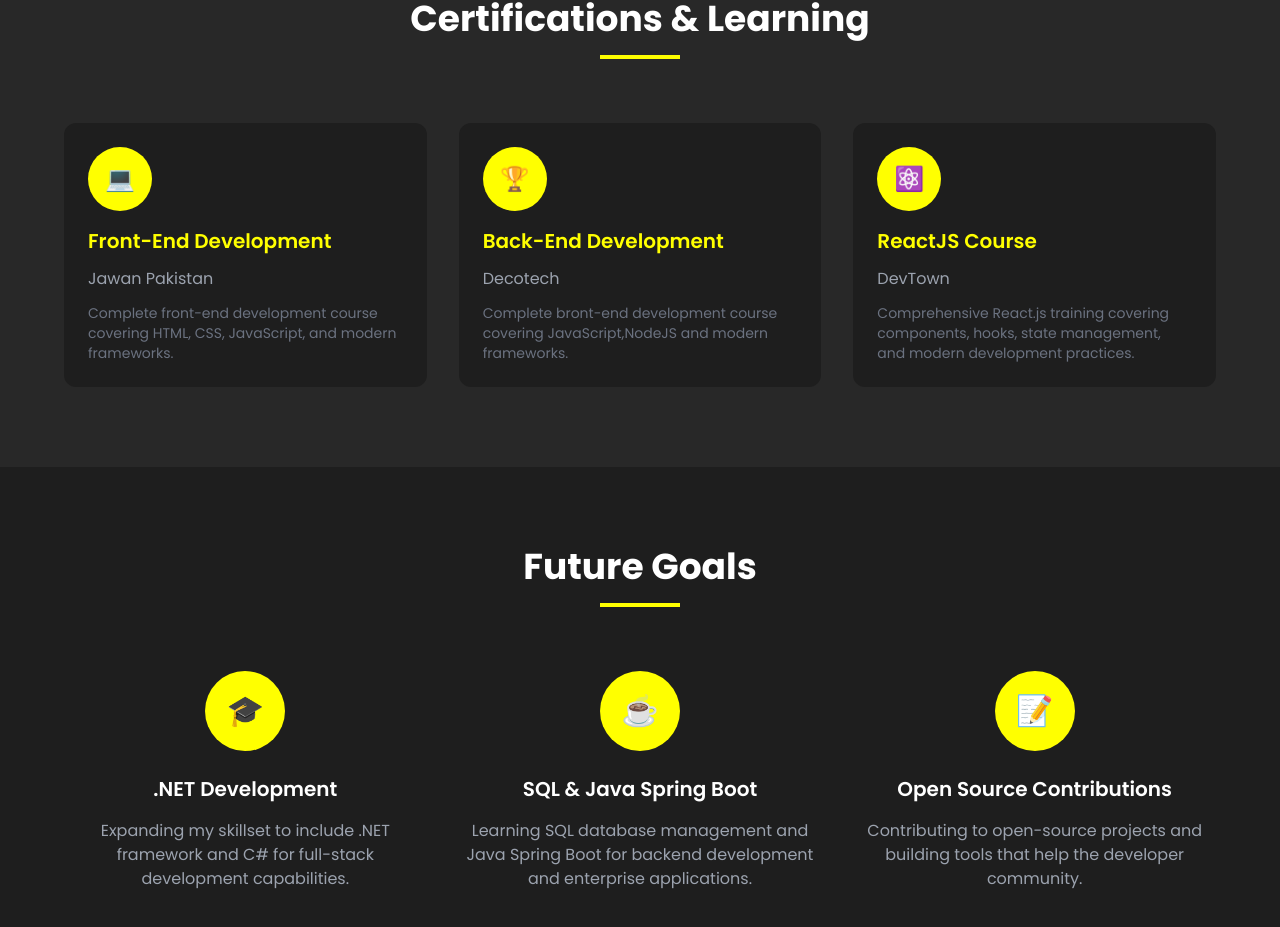
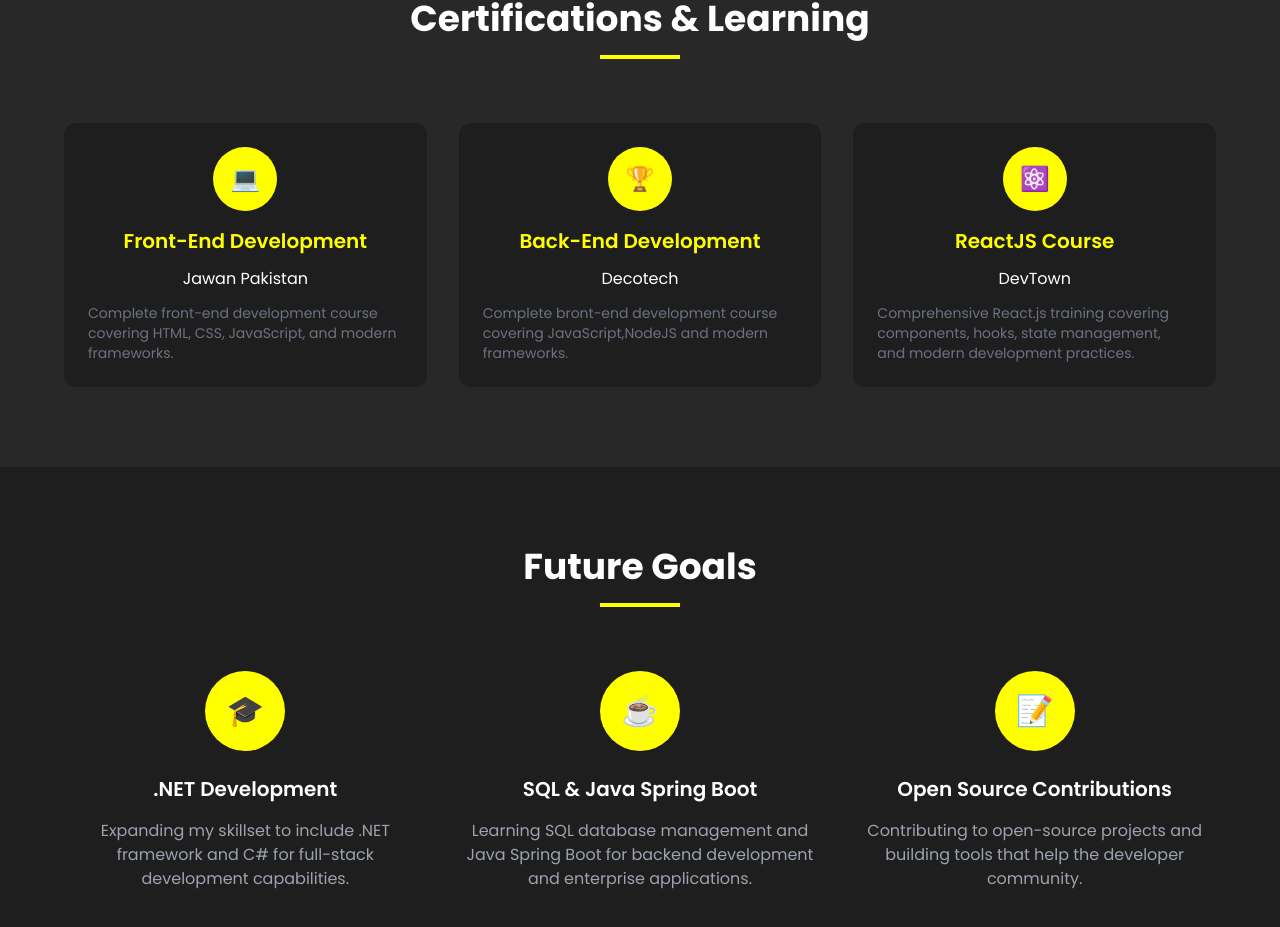
Before and after one commit to the-farazz/my-portfolio-final, a React (Vite) app in the folder client/: page / in a window 1280 px wide. Shown: the part 5979-6906 px from the top of the page. Built offline with nearby package versions, Linux system fonts and the light colour scheme.

Commit message:
15th commit

```diff
--- a/client/src/components/CertificationsSection.tsx
+++ b/client/src/components/CertificationsSection.tsx
@@ -35,12 +35,14 @@ export default function CertificationsSection() {
               key={index}
               className="bg-[rgb(30,30,30)] p-6 rounded-xl hover:transform hover:scale-105 transition-all duration-300 light:bg-white light:border light:border-gray-200"
             >
-              <div className="w-16 h-16 bg-[yellow] rounded-full flex items-center justify-center mb-4">
+             <div className="flex justify-center">
+               <div className="w-16 h-16 bg-[yellow] rounded-full flex items-center justify-center mb-4">
                 <span className="text-[rgb(30,30,30)] text-2xl">{cert.icon}</span>
               </div>
-              <h3 className="text-xl font-semibold text-[yellow] mb-3">{cert.title}</h3>
-              <p className="text-gray-400 mb-3 light:text-gray-600">{cert.organization}</p>
-              <p className="text-gray-500 text-sm light:text-gray-500">{cert.description}</p>
+             </div>
+              <h3 className="flex justify-center text-xl font-semibold text-[yellow] mb-3">{cert.title}</h3>
+              <p className="flex justify-center text-white mb-3 light:text-gray-600">{cert.organization}</p>
+              <p className="flex justify-center text-gray-500 text-sm light:text-gray-500">{cert.description}</p>
             </div>
           ))}
         </div>
```
